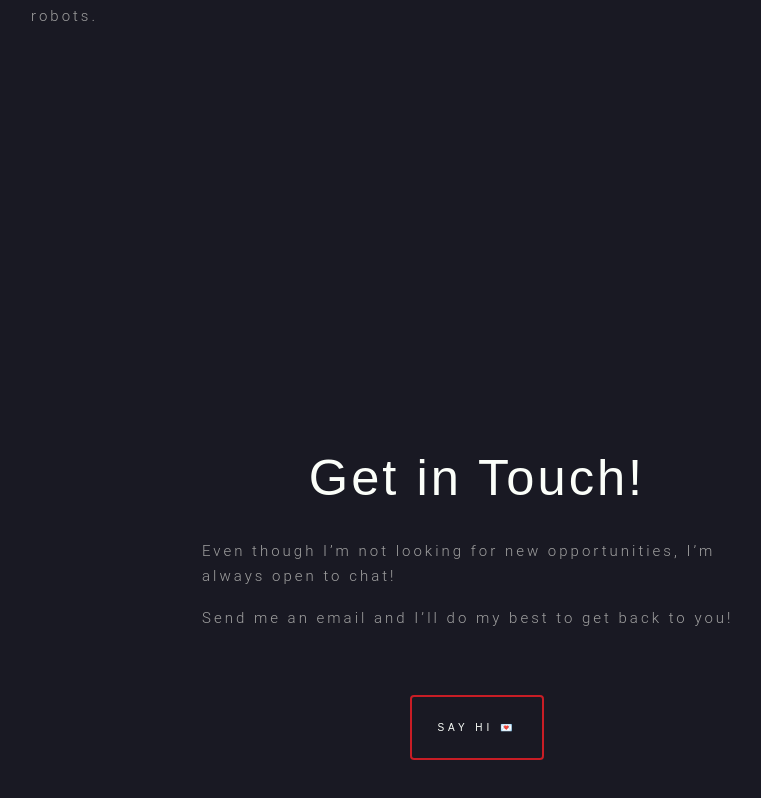
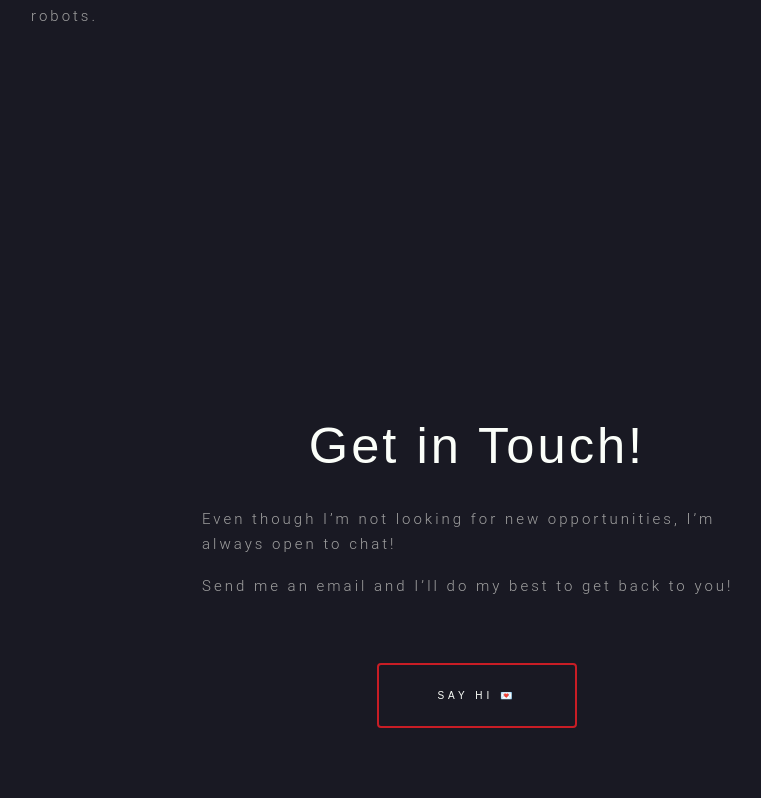
Before and after one commit to antwash/antdwash.com, a Next.js app: page / in a window 1280 px wide. Shown: the part 1528-2326 px from the top of the page, without its empty margins (213-974 px from the left). Built offline with nearby package versions, Linux system fonts and the light colour scheme; a web font is replaced by a local one.

Commit message:
style improvements to button & getInTouch

```diff
--- a/components/button.tsx
+++ b/components/button.tsx
@@ -19,6 +19,7 @@ export const Button = (props: ButtonProps) => {
       border: `.2rem solid ${theme.palette.secondary}`,
       borderRadius: ".4rem",
       padding: "2.5rem",
+      minWidth: "20rem",
       color: theme.palette.primary,
       "&:hover": {
         backgroundColor: theme.palette.secondaryTint,
--- a/components/sections/getInTouch.tsx
+++ b/components/sections/getInTouch.tsx
@@ -14,7 +14,6 @@ export const GetInTouch = () => {
       justifyContent: "center",
     },
     title: {
-      marginTop: theme.spacing.xl,
       marginBottom: theme.spacing.lg,
     },
     content1: {
```
